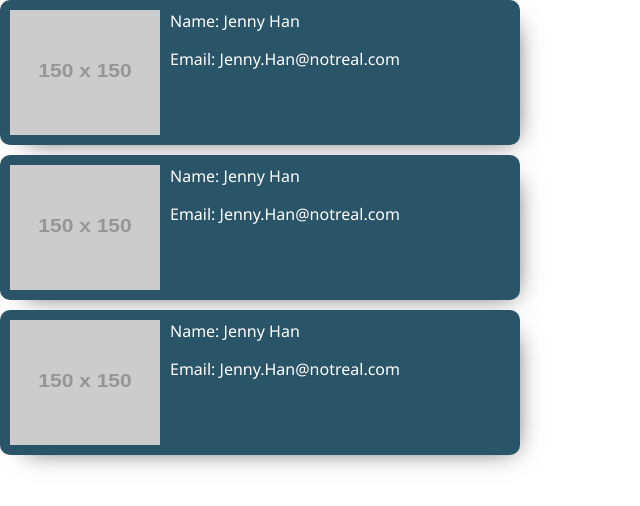
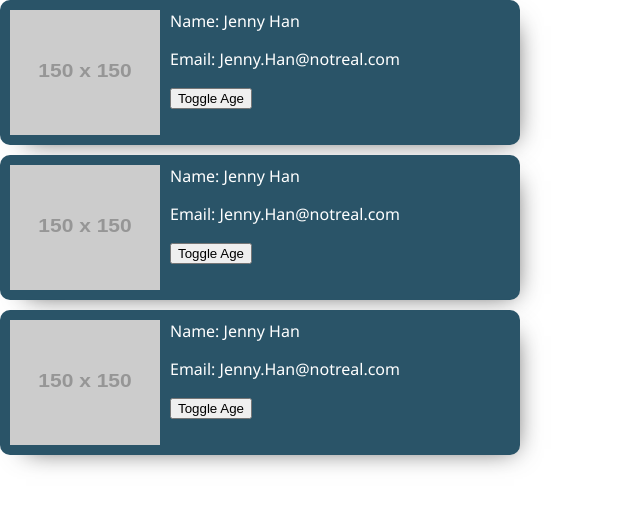
Before and after one commit to Michael-Troia/Coding-Challenges, a React (Create React App) app in the folder my-app/: page / in a window 1280 px wide. Shown: the top 506 px of the page, without its empty margins (0-640 px from the left). Built offline with nearby package versions, Linux system fonts and the light colour scheme.

Commit message:
added button to toggle the showAge function

```diff
--- a/my-app/src/Components/ContactCard.js
+++ b/my-app/src/Components/ContactCard.js
@@ -2,7 +2,7 @@ import React, { useEffect, useState } from "react";
 
 const ContactCard = () => {
 
-    const[showAge, setShowage] = useState(false);
+    const[showAge, setShowAge] = useState(false);
 
     return (
         <div className="contact-card">
@@ -11,6 +11,9 @@ const ContactCard = () => {
 		        <p>Name: Jenny Han</p>
 		        <p>Email: Jenny.Han@notreal.com</p>
 		        {showAge && <p>Age: 26</p>}
+                <button onClick={() => setShowAge(!showAge)}>
+	Toggle Age
+</button>
 	        </div>
         </div>
     );
```
